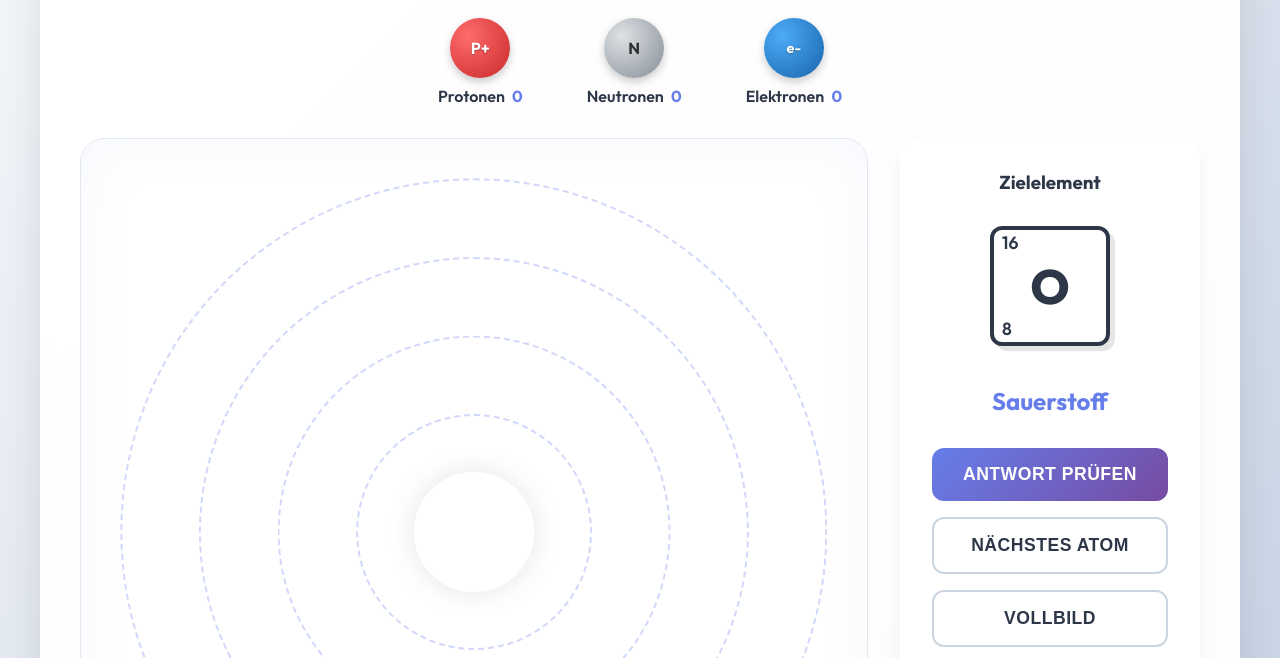
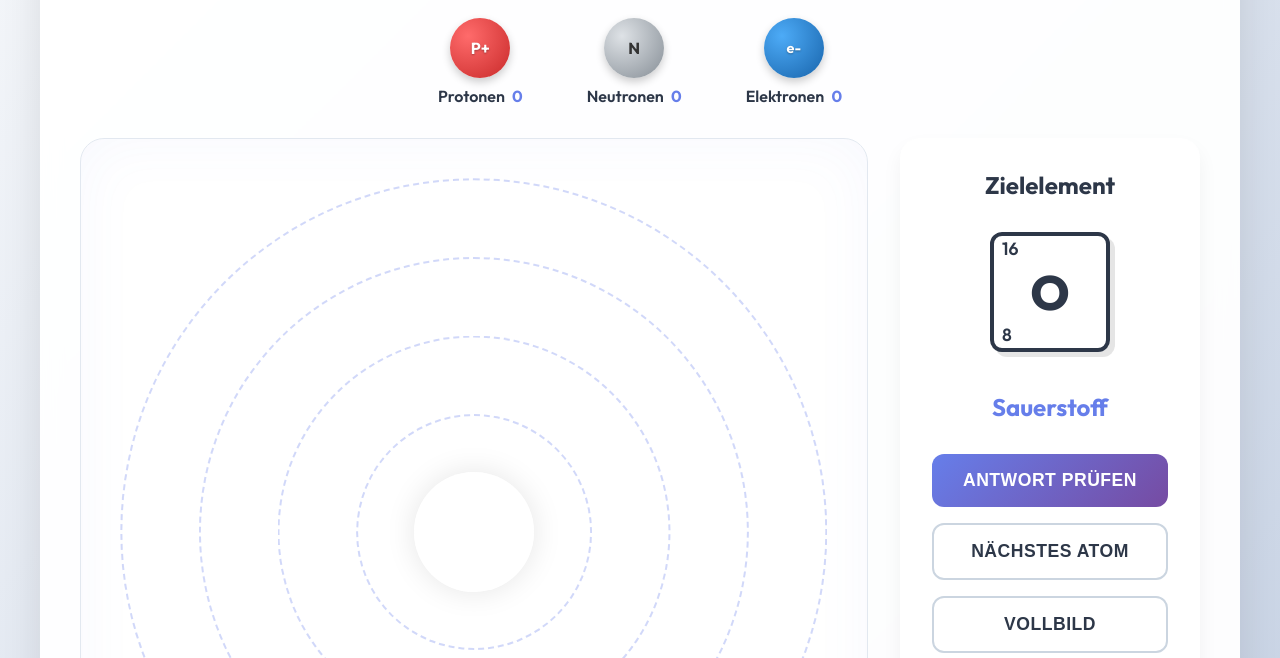
Before and after one commit to imageblotter/Atombauerv2, a plain HTML site: page index.html in a window 1280 px wide. Shown: the part 142-800 px from the top of the page. Drawn offline with Linux system fonts and the light colour scheme.

Commit message:
Add files via upload

```diff
--- a/index.html
+++ b/index.html
@@ -51,7 +51,7 @@
 
                 <!-- Right Panel: Info & Controls -->
                 <div class="info-panel">
-                    <h3>Zielelement</h3>
+                    <h2>Zielelement</h2>
                     <div class="element-card">
                         <span class="mass-number" id="target-mass">1</span>
                         <span class="atomic-number" id="target-atomic">1</span>
@@ -74,5 +74,4 @@
 
 </body>
 
-
 </html>
--- a/style.css
+++ b/style.css
@@ -358,5 +358,4 @@ h1 {
 
 .hidden {
     display: none;
-
 }
```
